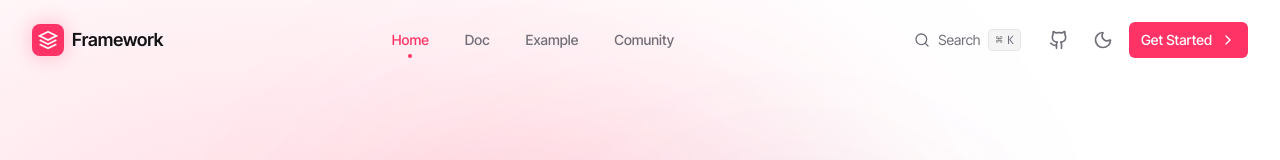
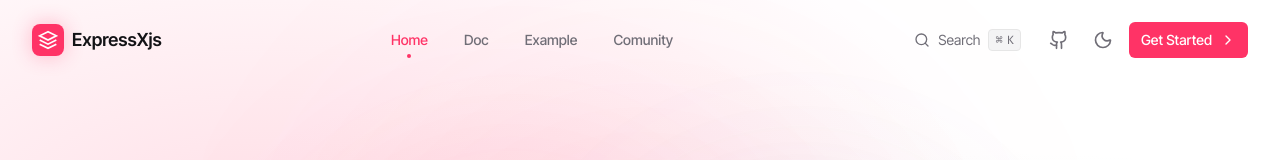
Before and after one commit to aymansainshy/expressXjs-Documentation, a React (Vite) app: page / in a window 1280 px wide. Shown: the top 160 px of the page. Built offline with nearby package versions, Linux system fonts and the light colour scheme.

Commit message:
fix app name .

```diff
--- a/src/App.tsx
+++ b/src/App.tsx
@@ -53,8 +53,8 @@ testable, scalable, loosely coupled, and easily maintainable applications. The a
     code: {
       language: 'bash',
       filename: 'Terminal',
-      content: `$ npm i -g @framework/cli
-$ framework new project-name`
+      content: `$ npm i -g @expressxjs/cli
+$ expressxjs new project-name`
     }
   },
   {
--- a/src/components/layout/Header.tsx
+++ b/src/components/layout/Header.tsx
@@ -74,7 +74,7 @@ export function Header({ isDark, toggleTheme, onMenuClick, isSidebarOpen, curren
                 <path d="M12 2L2 7l10 5 10-5-10-5zM2 17l10 5 10-5M2 12l10 5 10-5" />
               </svg>
             </div>
-            <span className="font-semibold text-lg hidden sm:block">Framework</span>
+            <span className="font-semibold text-lg hidden sm:block">ExpressXjs</span>
           </a>
         </div>
 
--- a/src/data/docs.ts
+++ b/src/data/docs.ts
@@ -35,7 +35,7 @@ and FRP (Functional Reactive Programming).
 Under the hood, Framework makes use of robust HTTP Server frameworks like Express (the default) and optionally
 can be configured to use Fastify as well!
 
-Framework provides a level of abstraction above these common Node.js frameworks (Express/Fastify), but also
+ExpressXjs provides a level of abstraction above these common Node.js frameworks (Express/Fastify), but also
 exposes their APIs directly to the developer. This gives developers the freedom to use the myriad of third-party
 modules which are available for the underlying platform.`
       },
```
